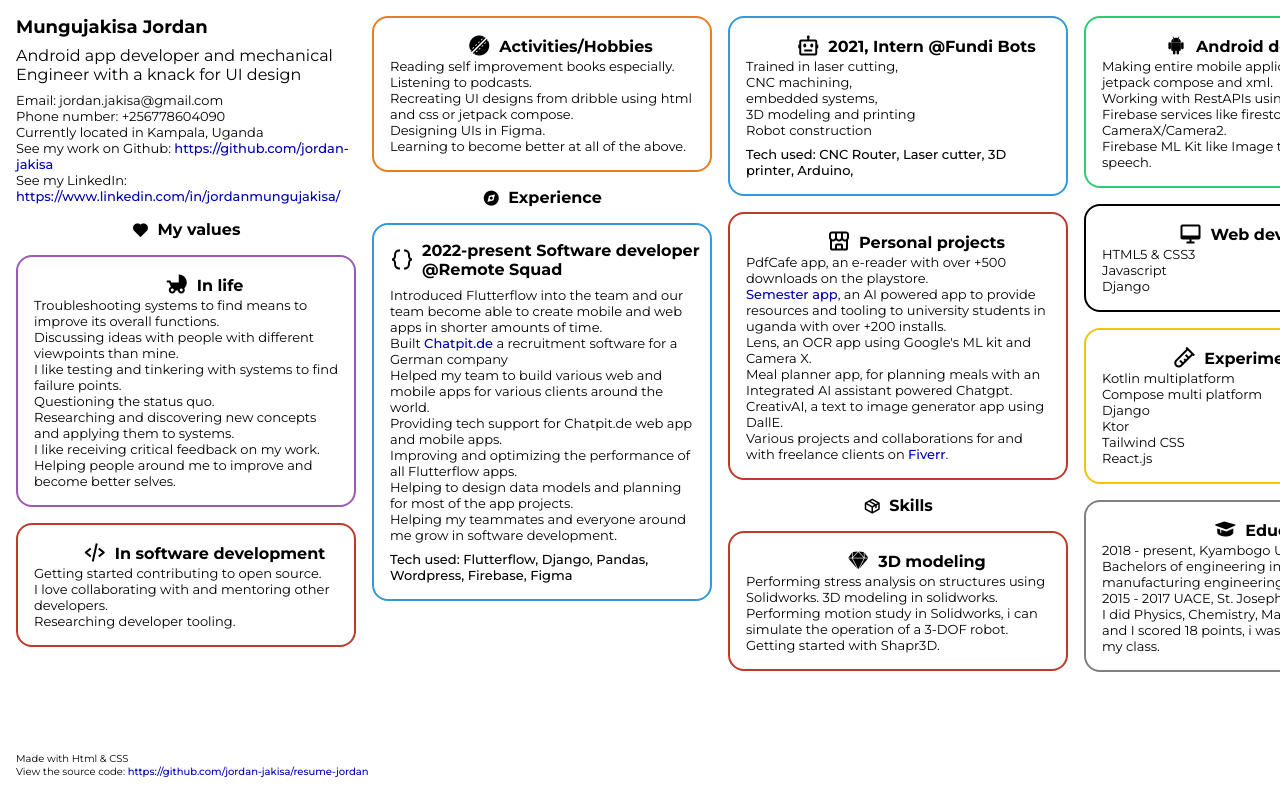
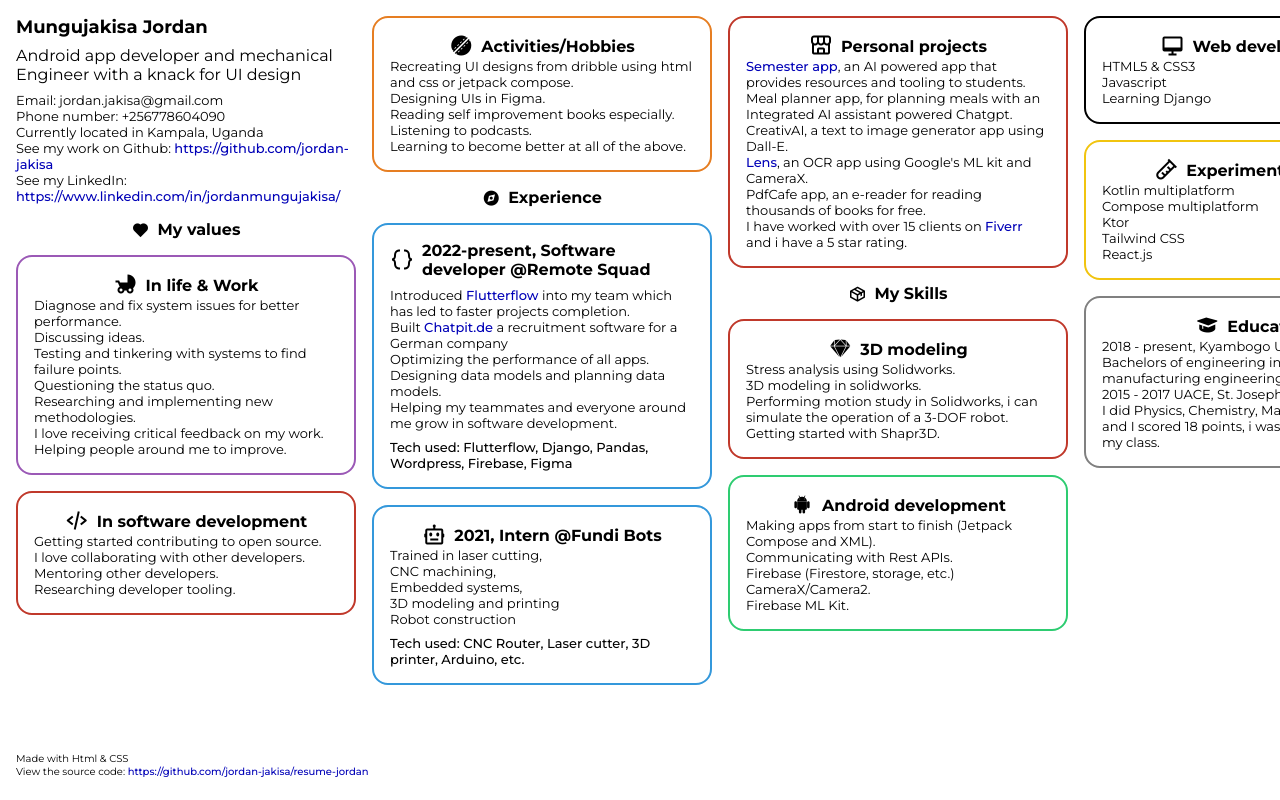
Before and after one commit to jordan-jakisa/resume_jordan, a plain HTML site: page index.html in a window 1280 px wide. Shown: the top 800 px of the page. Drawn offline with nearby package versions, Linux system fonts and the light colour scheme.

Commit message:
Added more relevant links, corrected text.

```diff
--- a/index.html
+++ b/index.html
@@ -34,15 +34,15 @@
             <div class="category purple-border">
                 <div>
                     <i class='bx bxs-baby-carriage'></i>
-                    <h5> In life</h5>
+                    <h5>In life & Work</h5>
                 </div>
-                <p>Troubleshooting systems to find means to improve its overall functions. <br>
-                    Discussing ideas with people with different viewpoints than mine. <br>
-                    I like testing and tinkering with systems to find failure points. <br>
+                <p>Diagnose and fix system issues for better performance.<br>
+                    Discussing ideas.<br>
+                    Testing and tinkering with systems to find failure points.<br>
                     Questioning the status quo. <br>
-                    Researching and discovering new concepts and applying them to systems. <br>
-                    I like receiving critical feedback on my work. <br>
-                    Helping people around me to improve and become better selves.
+                    Researching and implementing new methodologies.<br>
+                    I love receiving critical feedback on my work. <br>
+                    Helping people around me to improve.
                 </p>
             </div>
             <div class="category red-border">
@@ -52,7 +52,8 @@
                     </h5>
                 </div>
                 <p>Getting started contributing to open source. <br>
-                    I love collaborating with and mentoring other developers. <br>
+                    I love collaborating with other developers. <br>
+                    Mentoring other developers. <br>
                     Researching developer tooling.
 
                 </p>
@@ -64,10 +65,11 @@
 
                     </h5>
                 </div>
-                <p>Reading self improvement books especially. <br>
+                <p>
+                    Recreating UI designs from dribble using html and css or jetpack compose.<br>
+                    Designing UIs in Figma. <br>
+                    Reading self improvement books especially. <br>
                     Listening to podcasts. <br>
-                    Recreating UI designs from dribble using html and css or jetpack compose. <br>
-                    Designing UIs in Figma. <br>
                     Learning to become better at all of the above.
 
                 </p>
@@ -79,17 +81,14 @@
             <div class="category blue-border">
                 <div style="margin-bottom: 8px;">
                     <i class='bx bx-code-curly'></i>
-                    <h5>2022-present Software developer @Remote Squad
+                    <h5>2022-present, Software developer @Remote Squad
                     </h5>
                 </div>
-                <p>Introduced Flutterflow into the team and our team become able to create mobile and web apps in
-                    shorter amounts of time. <br>
+                <p>Introduced <a href="https://flutterflow.io/" target="_blank">Flutterflow</a> into my team which has led to faster projects completion.<br>
                     Built <a href="https://chatpit.de/" target="_blank">Chatpit.de</a> a recruitment software for a German
                     company <br>
-                    Helped my team to build various web and mobile apps for various clients around the world. <br>
-                    Providing tech support for Chatpit.de web app and mobile apps. <br>
-                    Improving and optimizing the performance of all Flutterflow apps. <br>
-                    Helping to design data models and planning for most of the app projects. <br>
+                    Optimizing the performance of all apps. <br>
+                    Designing data models and planning data models.<br>
                     Helping my teammates and everyone around me grow in software development. <br>
                 </p>
                 <p style="margin-top: 8px; font-weight: 500;">Tech used: Flutterflow, Django, Pandas, Wordpress, Firebase,
@@ -102,10 +101,10 @@
                     <h5>2021, Intern @Fundi Bots
                     </h5>
                 </div>
-                <p>Trained in laser cutting, <br> CNC machining, <br> embedded systems, <br>3D modeling and printing <br>
+                <p>Trained in laser cutting, <br> CNC machining, <br> Embedded systems, <br>3D modeling and printing <br>
                     Robot construction
                 </p>
-                <p style="margin-top: 8px; font-weight: 500;">Tech used: CNC Router, Laser cutter, 3D printer, Arduino,
+                <p style="margin-top: 8px; font-weight: 500;">Tech used: CNC Router, Laser cutter, 3D printer, Arduino, etc.
 
                 </p>
             </div>
@@ -115,53 +114,43 @@
                     <h5>Personal projects</h5>
                 </div>
                 <p>
-                    PdfCafe app, an e-reader with over +500 downloads on the playstore. <br>
-                    <a href="https://play.google.com/store/apps/details?id=tech.bawano.semester" target="_blank">Semester
-                        app</a>, an AI powered app to provide resources and tooling to university students in uganda with
-                    over +200 installs. <br>
-                    Lens, an OCR app using Google's ML kit and Camera X. <br>
+                    <a href="https://play.google.com/store/apps/details?id=tech.bawano.semester" target="_blank">Semester app</a>,
+                    an AI powered app that provides resources and tooling to students.<br>
                     Meal planner app, for planning meals with an Integrated AI assistant powered Chatgpt. <br>
-                    CreativAI, a text to image generator app using DallE. <br>
-                    Various projects and collaborations for and with freelance clients on <a
-                        href="https://www.fiverr.com/jordan_jakisa" target="_blank">Fiverr</a>.
+                    CreativAI, a text to image generator app using Dall-E. <br>
+                    <a href="https://github.com/jordan-jakisa/empire-lens" target="_blank">Lens</a>, an OCR app using Google's ML kit and CameraX. <br>
+                    PdfCafe app, an e-reader  for reading thousands of books for free.<br>
+                    I have worked with over 15 clients on <a href="https://www.fiverr.com/jordan_jakisa" target="_blank">Fiverr</a> and i have a 5 star rating.
                 </p>
             </div>
             <div class="section-header">
                 <i class='bx bx-package'></i>
-                <h1>Skills</h1>
+                <h1>My Skills</h1>
             </div>
             <div class="category red-border">
                 <div>
                     <i class='bx bxl-sketch'></i>
-                    <h5>3D modeling
-
-
-                    </h5>
+                    <h5>3D modeling</h5>
                 </div>
                 <p>
-                    Performing stress analysis on structures using Solidworks.
-                    3D modeling in solidworks.
-                    Performing motion study in Solidworks, i can simulate the operation of a 3-DOF robot.
+                    Stress analysis using Solidworks. <br>
+                    3D modeling in solidworks. <br>
+                    Performing motion study in Solidworks, i can simulate the operation of a 3-DOF robot. <br>
                     Getting started with Shapr3D.
-
                 </p>
 
             </div>
             <div class="category green-border">
                 <div>
                     <i class='bx bxl-android'></i>
-                    <h5>Android development
-
-
-                    </h5>
+                    <h5>Android development</h5>
                 </div>
                 <p>
-                    Making entire mobile applications using jetpack compose and xml. <br>
-                    Working with RestAPIs using Retrofit. <br>
-                    Firebase services like firestore, storage. <br>
-                    CameraX/Camera2. <br>
-                    Firebase ML Kit like Image to text, text to speech. <br>
-
+                    Making apps from start to finish (Jetpack Compose and XML).<br>
+                    Communicating with Rest APIs.<br>
+                    Firebase (Firestore, storage, etc.) <br>
+                    CameraX/Camera2.<br>
+                    Firebase ML Kit.<br>
                 </p>
 
             </div>
@@ -174,21 +163,19 @@
                 <p>
                     HTML5 & CSS3 <br>
                     Javascript <br>
-                    Django
+                    Learning Django
                 </p>
 
             </div>
             <div class="category yellow-border">
                 <div>
                     <i class='bx bx-test-tube'></i>
-                    <h5>Experimenting with
-                    </h5>
+                    <h5>Experimenting with</h5>
                 </div>
                 <p>
                     Kotlin multiplatform <br>
-                    Compose multi platform <br>
-                    Django <br>
-                    Ktor <br>
+                    Compose multiplatform <br>
+                    Ktor<br>
                     Tailwind CSS <br>
                     React.js
 
@@ -198,8 +185,7 @@
             <div class="category grey-border">
                 <div>
                     <i class='bx bxs-graduation'></i>
-                    <h5>Education
-                    </h5>
+                    <h5>Education</h5>
                 </div>
                 <p>
                     2018 - present, Kyambogo University
@@ -207,8 +193,6 @@
 
                     2015 - 2017 UACE, St. Josephs S S S Naggalama
                     I did Physics, Chemistry, Mathematics and ICT and I scored 18 points, i was the second best in my class.
-
-
                 </p>
 
             </div>
--- a/style.css
+++ b/style.css
@@ -74,9 +74,10 @@ button {
 .category div {
     display: flex;
     flex-direction: row;
-    gap: 8px;
+    gap: 0.5rem;
+    justify-content: center;
     align-items: center;
-    justify-content: center;
+    width: auto;
 }
 
 .category div i {
```
